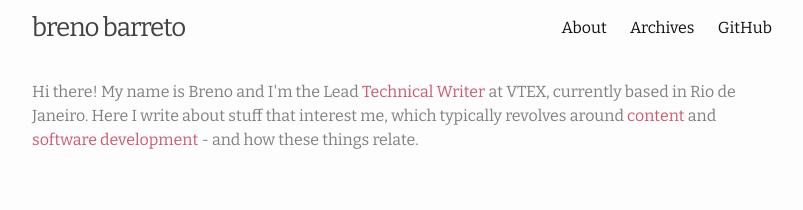
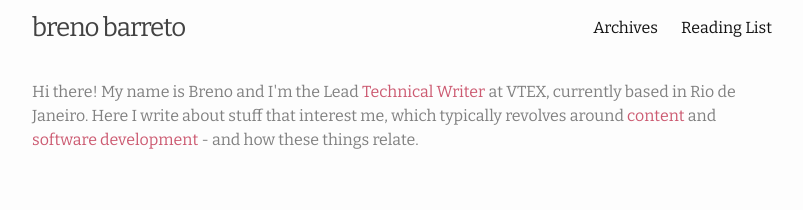
Before and after one commit to brenobarreto/brenobarreto.github.io, a Jekyll site: the page built from index.html, in a window 1280 px wide. Shown: the top 210 px of the page, without its empty margins (238-1041 px from the left). Built offline with Jekyll 4.4.1, drawn with Linux system fonts in a browser that asks for light colours; the list of posts is cut into pages by our own code.

Commit message:
Take off github link from navbar

```diff
--- a/_data/navigation.yml
+++ b/_data/navigation.yml
@@ -1,9 +1,7 @@
 # If you want to link only specific pages in your header, add the path to the
 # pages in order as they should show up.
 main:
-  - title: "About"
-    url: /about/
   - title: "Archives"
     url: /archives/
-  - title: "GitHub"
-    url: https://github.com/yous/whiteglass
+  - title: "Reading List"
+    url: /reading-list/
```
